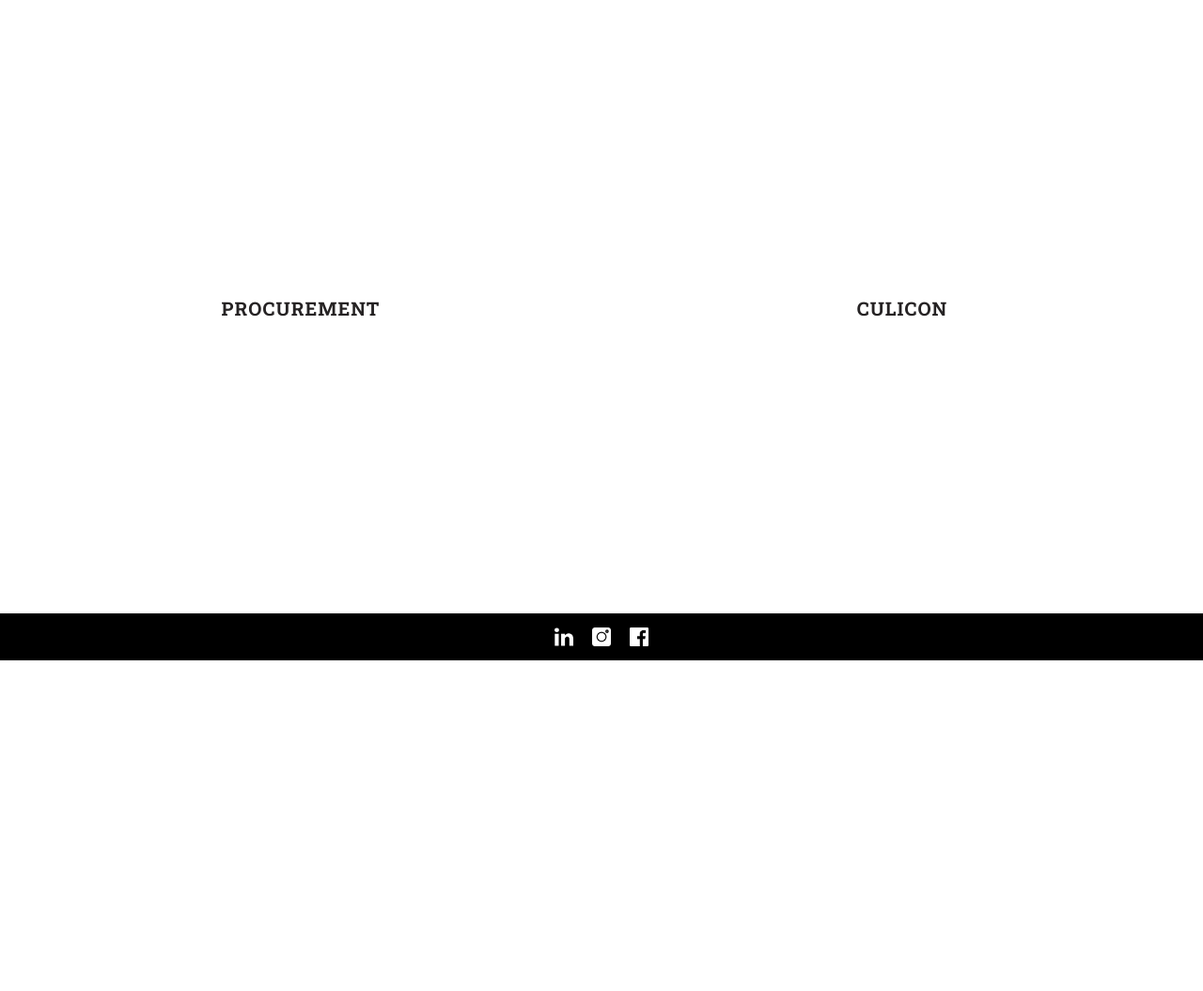
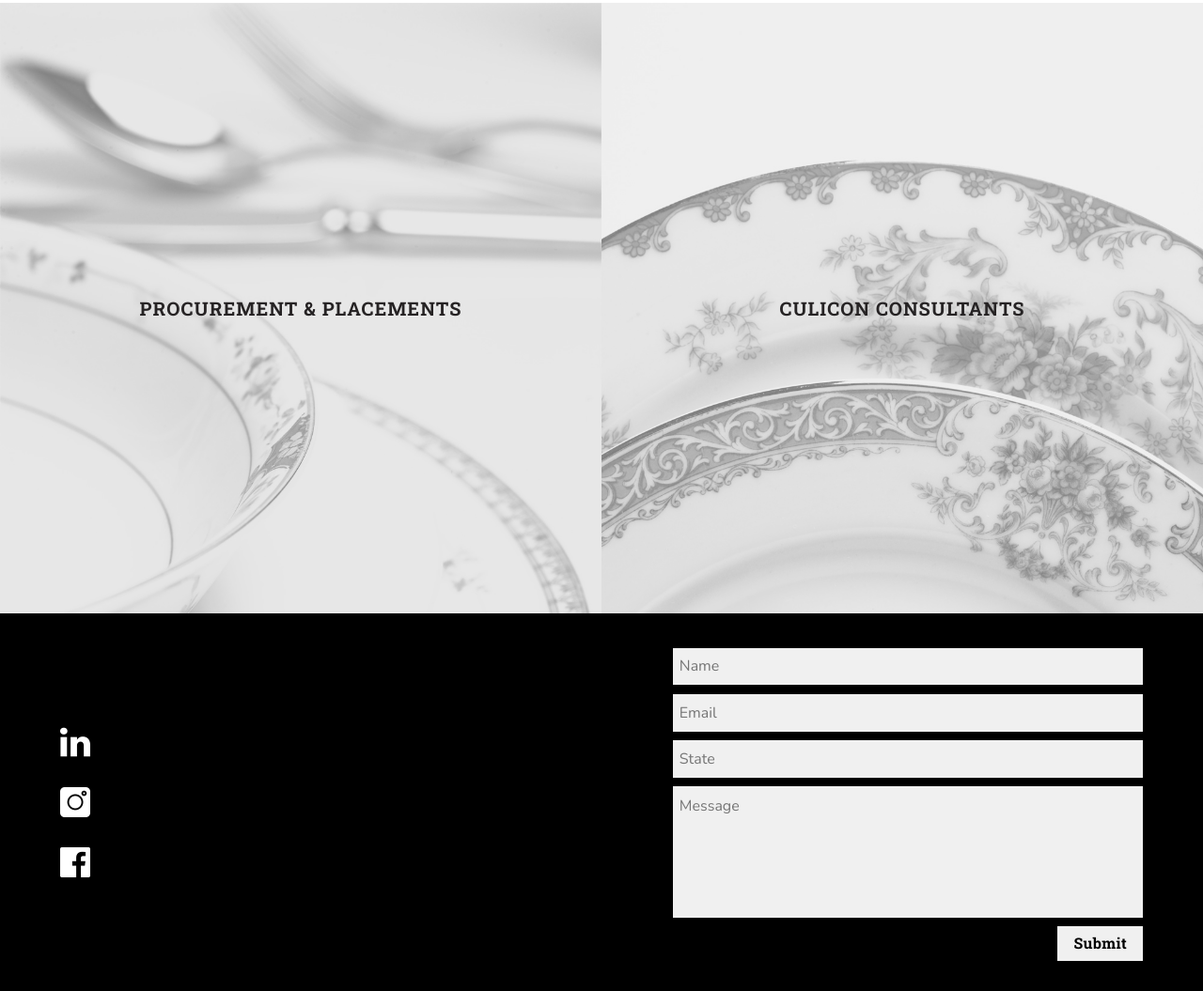
Before and after one commit to cg219/culinaryconservatory, a React app: page / in a window 1280 px wide. Shown: the part 97-1152 px from the top of the page at 94% size. Before the commit the page ends 800 px from the top, so only its background shows below. Built offline with nearby package versions, Linux system fonts and the light colour scheme.

Commit message:
FOoter Updates + Homepage Image Additions

```diff
--- /dev/null
+++ b/src/components/contact-form/contact-form.component.jsx
@@ -0,0 +1,41 @@
+import React from "react";
+import "./contact-form.style.scss";
+
+class ContactForm extends React.Component {
+    constructor(props) {
+        super(props);
+
+        this.state = {
+
+        }
+    }
+
+    sendForm = event => {
+        event.preventDefault();
+        console.log(event);
+    }
+
+    render() {
+        return (
+            <div className="contact-form">
+                <form onSubmit={ this.sendForm }>
+                    <div className="input-wrapper">
+                        <input type="text" placeholder="Name" />
+                    </div>
+                    <div className="input-wrapper">
+                        <input type="text" placeholder="Email" />
+                    </div>
+                    <div className="input-wrapper">
+                        <input type="text" placeholder="State" />
+                    </div>
+                    <div className="input-wrapper">
+                        <textarea placeholder="Message"></textarea>
+                    </div>
+                    <input className="input-submit" value="Submit" type="submit" />
+                </form>
+            </div>
+        )
+    }
+}
+
+export { ContactForm };
--- /dev/null
+++ b/src/components/contact-form/contact-form.style.scss
@@ -0,0 +1,57 @@
+.contact-form {
+    width: 500px;
+    display: flex;
+    flex-direction: column;
+
+    form {
+        display: flex;
+        flex-direction: column;
+        justify-content: flex-start;
+        align-items: flex-end;
+    }
+}
+
+.input-wrapper {
+    padding: .6rem .3rem;
+    margin: .3rem 0;
+    background-color: #F0F0F0;
+    box-sizing: border-box;
+    width: 100%;
+
+    input {
+        width: calc(100% - .6rem);
+        outline: none;
+        border: none;
+        color: #262324;
+        background-color: transparent;
+    }
+
+    textarea {
+        width: calc(100% - .6rem);
+        height: 7rem;
+        outline: none;
+        border: none;
+        resize: none;
+        color: #262324;
+        background-color: transparent;
+    }
+}
+
+.input-submit {
+    background-color: #F0F0F0;
+    border: 1px solid transparent;
+    outline: none;
+    padding: .5rem 1rem;
+    margin-top: .3rem;
+    font-family: 'Roboto Slab';
+    font-weight: bold;
+    transition: .3s color ease-out, .3s background-color ease-out, .3s border-color ease-out;
+    cursor: pointer;
+    letter-spacing: .02rem;
+
+    &:hover {
+        background-color: #262324;
+        color: #e6b9b8;
+        border-color: rgba(red(#e6b9b8), green(#e6b9b8), blue(#e6b9b8), .4);
+    }
+}
--- a/src/components/footer/footer.component.jsx
+++ b/src/components/footer/footer.component.jsx
@@ -1,8 +1,16 @@
 import React from "react";
+import { ContactForm } from "./../contact-form/contact-form.component";
 import "./footer.style.scss";
+
+// Name entry.2127806314
+// Email entry.399317233
+// Body entry.10262297
+// State entry.1155721484
+// https://docs.google.com/forms/d/e/1FAIpQLScYJSQomGuAgxgcmCU1kWyNv0Z1pD1JfFFjp8dd5jfqCXIk3A/formResponse
 
 export const Footer = (props) => (
     <div className="footer">
+        <div className="socials">
             <div className="linkedin">
                 <a href="https://www.linkedin.com/in/robin-lewis-0134014" target="_blank"></a>
             </div>
@@ -13,4 +21,6 @@
                 <a href="https://www.facebook.com/gotthejobsgotthepros" target="_blank"></a>
             </div>
         </div>
+        <ContactForm />
+    </div>
 );
--- a/src/components/footer/footer.style.scss
+++ b/src/components/footer/footer.style.scss
@@ -1,18 +1,26 @@
 .footer {
-    --footer-height: 50px;
+    --footer-height: 250px;
 
     background-color: #000;
-    height: var(--footer-height);
+    min-height: var(--footer-height);
     display: flex;
-    justify-content: center;
+    justify-content: space-between;
     align-items: center;
+    padding: 2rem 4rem;
+
+    .socials {
+        display: flex;
+        justify-content: center;
+        align-items: center;
+        flex-direction: column;
+    }
 
     .ig, .fb, .linkedin {
-        width: 20px;
-        height: 20px;
+        width: 2rem;
+        height: 2rem;
         background-repeat: no-repeat;
         background-size: contain;
-        margin: 0 10px;
+        margin: 1rem 0;
     }
 
     .linkedin { background-image: url('./../../assets/linkedin-white.png'); }
--- a/src/components/nav/nav.component.jsx
+++ b/src/components/nav/nav.component.jsx
@@ -8,10 +8,10 @@
 
         this.state = {
             links: [{
-                name: "Procurement",
+                name: "Procurement & Placements",
                 url: "procurement"
             }, {
-                name: "Culicon",
+                name: "Culicon Consultants",
                 url: "culicon"
             }]
         }
--- a/src/components/nav/nav.style.scss
+++ b/src/components/nav/nav.style.scss
@@ -20,6 +20,7 @@
         width: 100%;
         height: 100%;
         transition: .3s background-color ease-out;
+        font-size: .8rem;
 
         &:hover {
             background-color: #262324;
--- a/src/components/team-member/team-member.component.jsx
+++ b/src/components/team-member/team-member.component.jsx
@@ -10,7 +10,7 @@
         }
     }
 
-    toggleBio = (event) => {
+    toggleBio = event => {
         this.setState((state) => {
             return { showBio: !state.showBio }
         })
--- a/src/components/team-member/team-member.style.scss
+++ b/src/components/team-member/team-member.style.scss
@@ -1,6 +1,7 @@
 @keyframes pulse {
     to {
-        transform: scale(1.02);
+        transform: translateY(-2%);
+        box-shadow: 2px 6px 6px rgba(0, 0, 0, .6);
     }
 }
 
@@ -8,9 +9,7 @@
     position: relative;
     cursor: pointer;
     overflow: hidden;
-    border-radius: 10px;
     transition: .2s transform ease-out;
-    transform: scale(1);
     box-shadow: 2px 2px 12px rgba(0, 0, 0, .3);
 
     &:hover {
@@ -35,8 +34,8 @@
 
         &:after {
             content: '';
-            background-color: #000;
-            opacity: .7;
+            background-color: #e6b9b8;
+            opacity: .4;
             width: 100%;
             height: 100%;
             position: absolute;
@@ -53,8 +52,7 @@
         margin-left: 10px;
         position: absolute;
         z-index: 10;
-        color: #FFF;
-        opacity: .7;
+        color: #000;
     }
 
     .info {
@@ -63,8 +61,7 @@
         height: 100%;
         top: 0;
         left: 0;
-        color: #FFF;
-        opacity: .7;
+        color: #000;
         transform: translateY(0%);
         transition: .4s transform ease-out .3s, .9s opacity ease-out .3s;
 
@@ -115,8 +112,7 @@
         width: 100%;
         bottom: 10px;
         left: 10px;
-        color: #FFF;
-        opacity: .7;
+        color: #000;
         transform: translateY(120%);
         transition: .4s transform ease-out, .3s opacity ease-out;
         opacity: 0;
@@ -144,7 +140,7 @@
 
         .bio {
             transform: translateY(0%);
-            opacity: .7;
+            opacity: 1;
             transition: .4s transform ease-out .3s, .5s opacity ease-out .3s;
         }
     }
@@ -166,10 +162,12 @@
 
         .name {
             margin-left: 260px;
+            color: #FFF;
         }
 
         .info {
             left: 250px;
+            color: #FFF;
 
             .skill-name {
                 font-size: 14px;
@@ -178,6 +176,7 @@
 
         .bio {
             left: 260px;
+            color: #FFF;
 
             .title {
                 font-size: 14px;
--- a/src/index.scss
+++ b/src/index.scss
@@ -109,6 +109,7 @@
     background-size: cover;
     background-position: right bottom;
     box-shadow: inset 0 2px 5px rgba(0, 0, 0, .3);
+    border-bottom: 1px solid rgba(red($pink), green($pink), blue($pink), .5);
 
     @media all and (max-width: 600px) {
         padding: 10vw 5vw;
--- a/src/pages/homepage/homepage.page.jsx
+++ b/src/pages/homepage/homepage.page.jsx
@@ -8,12 +8,14 @@
     <div>
         <div className="enter">
             <div className="procurement">
+                <div className="background-image" />
                 <Link to="procurement" />
-                <span>Procurement</span>
+                <span>Procurement &amp; Placements</span>
             </div>
             <div className="culicon">
+                <div className="background-image" />
                 <Link to="culicon" />
-                <span>Culicon</span>
+                <span>Culicon Consultants</span>
             </div>
         </div>
     </div>
--- a/src/pages/homepage/homepage.style.scss
+++ b/src/pages/homepage/homepage.style.scss
@@ -24,6 +24,7 @@
         height: 100%;
         width: 100%;
         position: absolute;
+        z-index: 4;
     }
 
     span {
@@ -34,5 +35,24 @@
         font-weight: bold;
         letter-spacing: 1px;
         font-size: 20px;
+        z-index: 2;
+    }
+
+    .background-image {
+        width: 100%;
+        height: 100%;
+        position: absolute;
+        background-size: cover;
+        background-repeat: no-repeat;
+        z-index: 1;
+        opacity: .5;
+    }
+
+    .procurement {
+        .background-image { background-image: url('./../../assets/home1.jpg') }
+    }
+
+    .culicon {
+        .background-image { background-image: url('./../../assets/home2.jpg') }
     }
 }
```
Also changed, not shown: src/assets/home1.jpg (added), src/assets/home2.jpg (added). Lines whose indentation alone changed are shown as unchanged.
